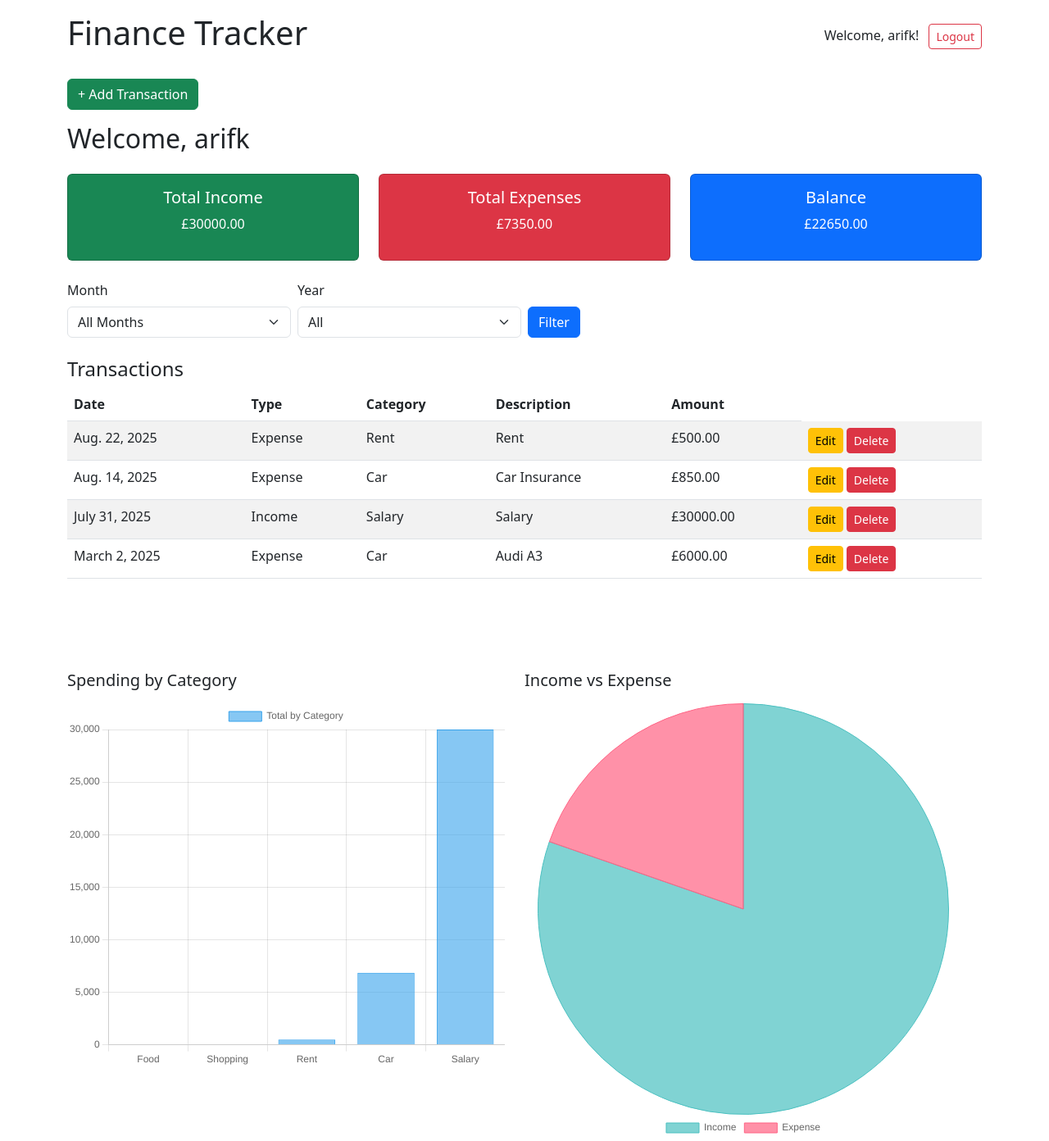
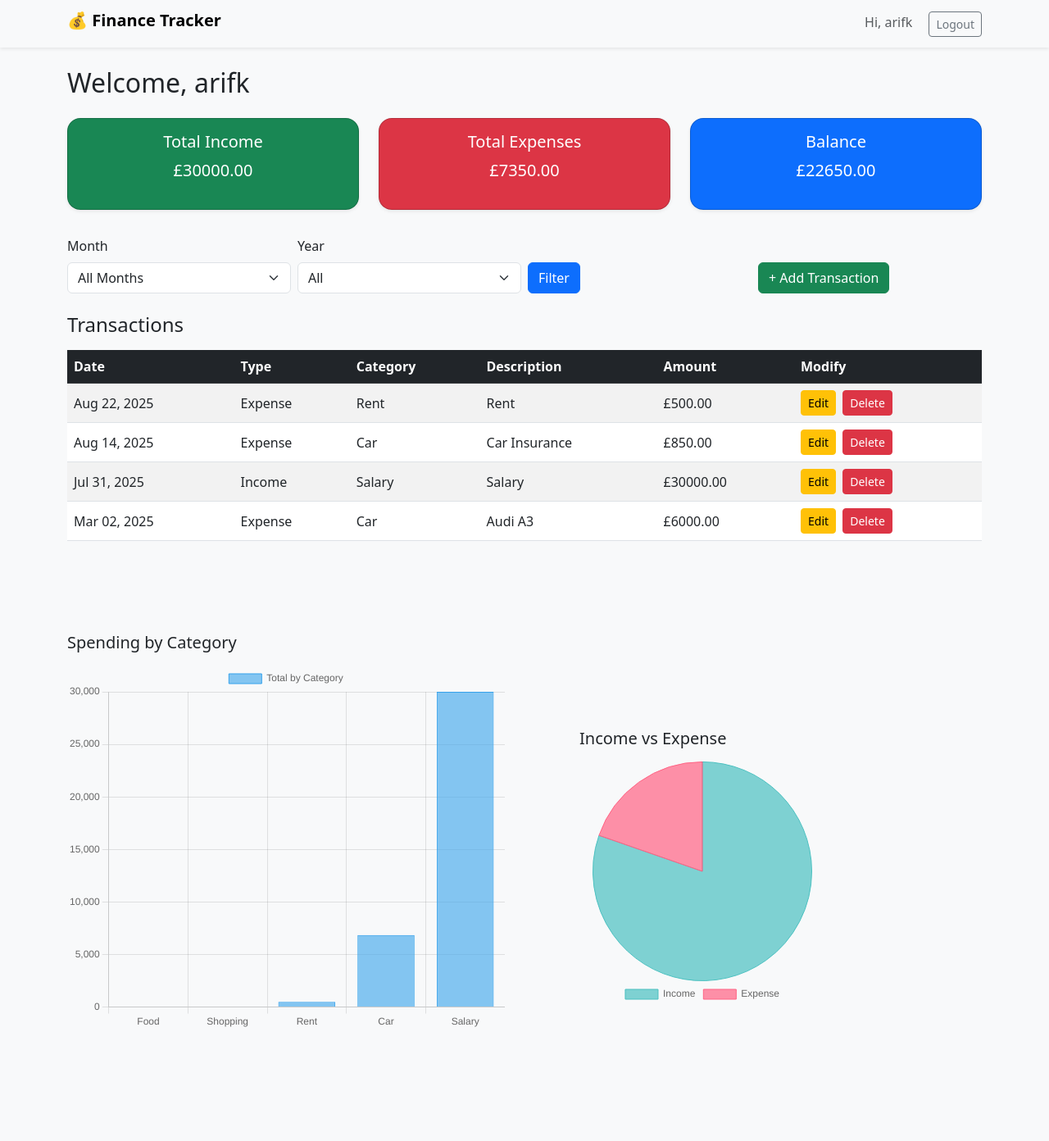
Before and after one commit to AKhan025/Finance-Tracker, a Django app: page / in a window 1280 px wide. Shown: the whole page at 82% size. After the commit the page ends 1253 px from the top, so only its background shows below. Run offline with Django 5.2, Linux system fonts and the light colour scheme; a user stored in the database is signed in; data comes from the database, SQL or seed files in the repository.

Commit message:
Polished frontend

```diff
--- a/finance/templates/finance/base.html
+++ b/finance/templates/finance/base.html
@@ -1,27 +1,37 @@
 <!DOCTYPE html>
 <html lang="en">
+
 <head>
   <meta charset="UTF-8">
   <title>{% block title %}Finance Tracker{% endblock %}</title>
   <link href="https://cdn.jsdelivr.net/npm/bootstrap@5.3.0/dist/css/bootstrap.min.css" rel="stylesheet">
+  <script src="https://cdn.jsdelivr.net/npm/chart.js"></script>
+  <style>
+    body {
+      background-color: #f8f9fa;
+    }
+    .card-custom {
+      border-radius: 1rem;
+      box-shadow: 0 0.125rem 0.25rem rgba(0,0,0,0.075);
+    }
+  </style>
+</head>
 
-  <script src="https://cdn.jsdelivr.net/npm/chart.js"></script>
-</head>
 <body>
-  <div class="container mt-3">
-    <div class="d-flex justify-content-between align-items-center mb-4">
-      <h1>Finance Tracker</h1>
+
+  <nav class="navbar navbar-expand-lg navbar-light bg-light mb-4 shadow-sm">
+    <div class="container">
+      <h1 class="navbar-brand fw-bold" href="/">💰 Finance Tracker</h1>
       <div>
         {% if user.is_authenticated %}
-          <span>Welcome, {{ user.username }}!</span>
-          <a href="{% url 'logout' %}" class="btn btn-outline-danger btn-sm ms-2">Logout</a>
-        {% else %}
-          <a href="{% url 'login' %}" class="btn btn-outline-primary btn-sm">Login</a>
-          <a href="{% url 'signup' %}" class="btn btn-primary btn-sm ms-2">Sign Up</a>
+          <span class="me-3 text-muted">Hi, {{ user.username }}</span>
+          <a href="{% url 'logout' %}" class="btn btn-outline-secondary btn-sm">Logout</a>
         {% endif %}
       </div>
     </div>
+  </nav>
 
+  <div class="container">
     {% block content %}{% endblock %}
   </div>
 </body>
--- a/finance/templates/finance/dashboard.html
+++ b/finance/templates/finance/dashboard.html
@@ -12,32 +12,30 @@
 {{ income_total|json_script:"income-total" }}
 {{ expense_total|json_script:"expense-total" }}
 
-<a href="{% url 'add_transaction' %}" class="btn btn-success mb-3">+ Add Transaction</a>
-
   <h2 class="mb-4">Welcome, {{ request.user.username }}</h2>
 
   <div class="row text-center mb-4">
-    <div class="col-md-4">
-      <div class="card bg-success text-white">
+    <div class="col-md-4 mb-2">
+      <div class="card bg-success text-white card-custom">
         <div class="card-body">
           <h5>Total Income</h5>
-          <p>£{{ income }}</p>
+          <p class="fs-5">£{{ income }}</p>
         </div>
       </div>
     </div>
-    <div class="col-md-4">
-      <div class="card bg-danger text-white">
+    <div class="col-md-4 mb-2">
+      <div class="card bg-danger text-white card-custom">
         <div class="card-body">
           <h5>Total Expenses</h5>
-          <p>£{{ expense }}</p>
+          <p class="fs-5">£{{ expense }}</p>
         </div>
       </div>
     </div>
-    <div class="col-md-4">
-      <div class="card bg-primary text-white">
+    <div class="col-md-4 mb-2">
+      <div class="card bg-primary text-white card-custom">
         <div class="card-body">
           <h5>Balance</h5>
-          <p>£{{ balance }}</p>
+          <p class="fs-5">£{{ balance }}</p>
         </div>
       </div>
     </div>
@@ -68,38 +66,42 @@
       <div class="col-md-3">
         <button type="submit" class="btn btn-primary">Filter</button>
       </div>
+      <div class="col-md-3">
+        <a href="{% url 'add_transaction' %}" class="btn btn-success">+ Add Transaction</a>
+      </div>
     </div>
   </form>
 
-  <h4>Transactions</h4>
-  <table class="table table-striped">
-    <thead>
+  <h4 class="mb-3">Transactions</h4>
+<div class="table-responsive">
+  <table class="table table-striped table-hover align-middle">
+    <thead class="table-dark">
       <tr>
         <th>Date</th>
         <th>Type</th>
         <th>Category</th>
         <th>Description</th>
         <th>Amount</th>
+        <th>Modify</th>
       </tr>
     </thead>
     <tbody>
-      {% for t in transactions %}
-        <tr>
-          <td>{{ t.date }}</td>
-          <td>{{ t.type }}</td>
-          <td>{{ t.category.name }}</td>
-          <td>{{ t.description }}</td>
-          <td>£{{ t.amount }}</td>
-          <td>
-            <a href="{% url 'edit_transaction' t.id %}" class="btn btn-sm btn-warning">Edit</a>
-            <a href="{% url 'delete_transaction' t.id %}" class="btn btn-sm btn-danger">Delete</a>
-          </td>
-        </tr>
-      {% empty %}
-        <tr><td colspan="5">No transactions found.</td></tr>
+      {% for transaction in transactions %}
+      <tr>
+        <td>{{ transaction.date|date:"M d, Y" }}</td>
+        <td>{{ transaction.type }}</td>
+        <td>{{ transaction.category }}</td>
+        <td>{{ transaction.description }}</td>
+        <td>£{{ transaction.amount }}</td>
+        <td>
+          <a href="{% url 'edit_transaction' transaction.id %}" class="btn btn-sm btn-warning me-1">Edit</a>
+          <a href="{% url 'delete_transaction' transaction.id %}" class="btn btn-sm btn-danger">Delete</a>
+        </td>
+      </tr>
       {% endfor %}
     </tbody>
   </table>
+</div>
 
 <div class="row">
   <div class="row mt-5">
@@ -135,7 +137,7 @@
       </script>
     </div>
   <div class="col-md-6 d-flex justify-content-center align-items-center">
-    <div style="width: 600px; height: 600px;">
+    <div style="width: 400px; height: 300px;">
       <h5 class="mt-5 mb-3">Income vs Expense</h5>
       <canvas id="incomeExpenseChart"></canvas>
       <script>
@@ -174,7 +176,4 @@
   </div>
 </div>
 
-
-
-
 {% endblock %}
```
